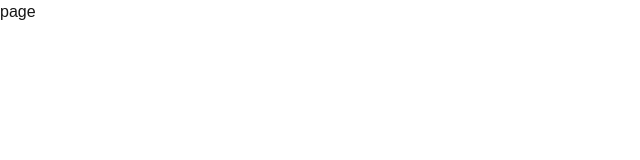
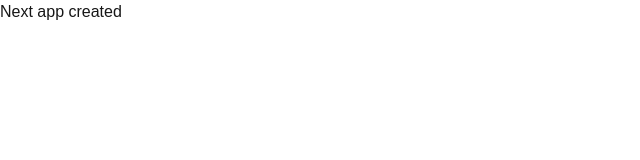
Before and after one commit to LateeshaNarnolia104/Outscore, a Next.js app in the folder outscore/: page / in a window 1280 px wide. Shown: the top 160 px of the page, without its empty margins (0-640 px from the left). Built offline with nearby package versions, Linux system fonts and the light colour scheme.

Commit message:
changes done on app

```diff
--- a/outscore/app/page.tsx
+++ b/outscore/app/page.tsx
@@ -2,7 +2,7 @@ import React from 'react'
 
 const page = () => {
   return (
-    <div>page</div>
+    <div>Next app created</div>
   )
 }
 
```
